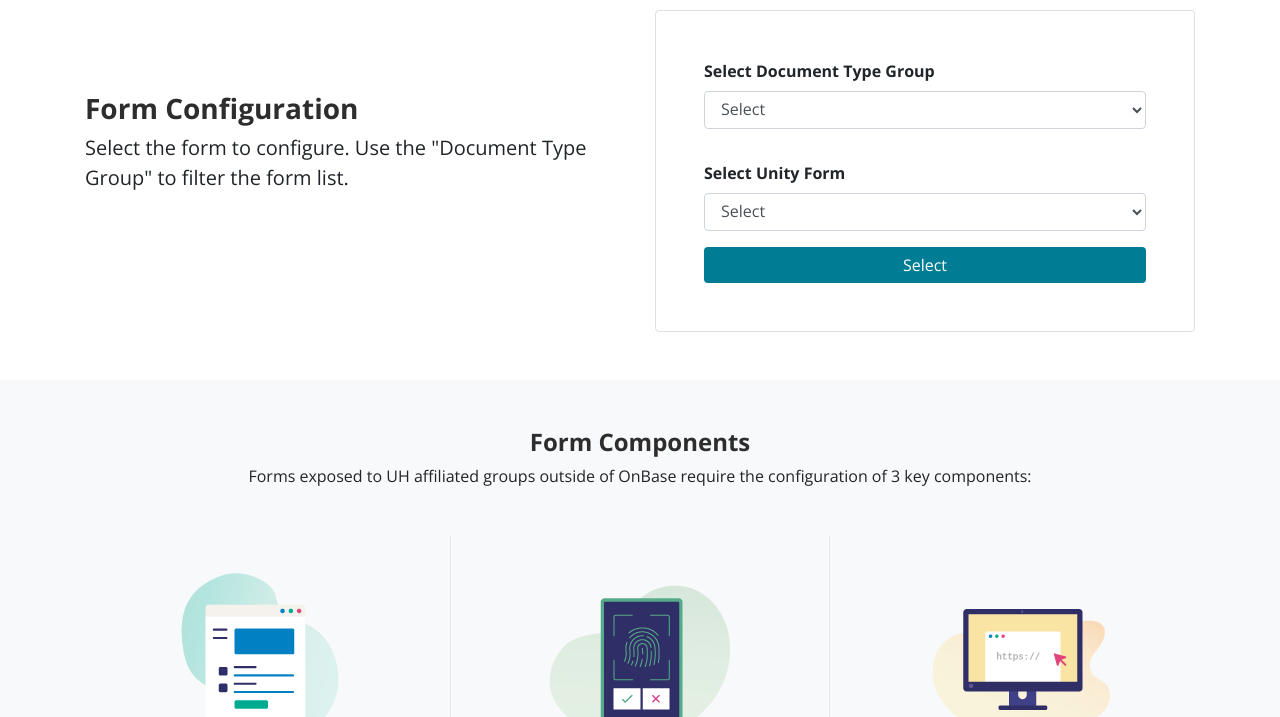
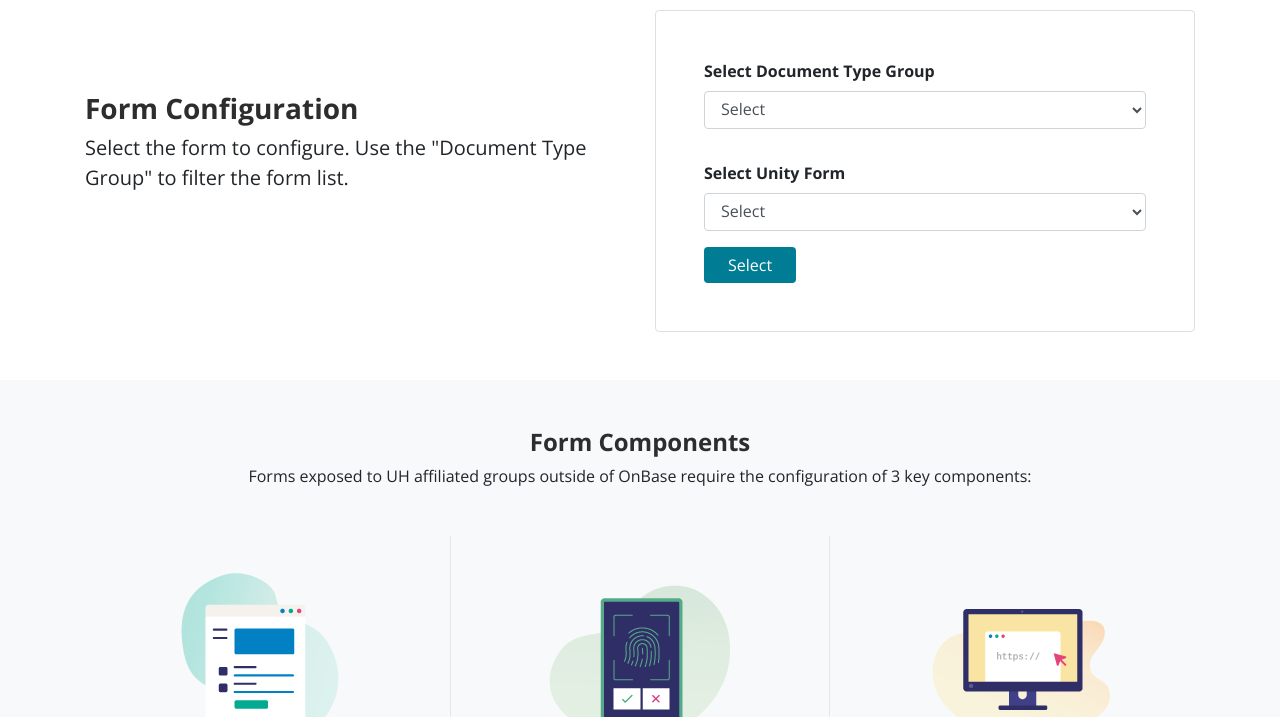
Before and after one commit to UniversityOfHawaii/uh-its-boilerplate, a plain HTML site: page ecm/ecm-fob-configuration.html in a window 1280 px wide. Shown: the part 83-800 px from the top of the page. Drawn offline with nearby package versions, Linux system fonts and the light colour scheme.

Commit message:
edit button in fob configuration form

```diff
--- a/ecm/ecm-fob-configuration.html
+++ b/ecm/ecm-fob-configuration.html
@@ -43,7 +43,7 @@
                 <select id="selectdoctype" class="form-control mb-3"><option disabled selected>Select</option><option>Document Type Group 1</option><option>Document Type Group 2</option><option>Document Type Group 3</option></select>
                 <label for="selectform" class="mt-3 font-weight-bold">Select Unity Form</label>
                 <select id="selectform" class="form-control mb-3"><option disabled selected>Select</option><option>Form 1</option><option>Form 2</option><option>Form 3</option></select>
-                <button class="btn btn-primary btn-block" type="submit">Select</button>
+                <button class="btn btn-primary pl-4 pr-4" type="submit">Select</button>
               </form>
             </div>
           </div>
```
